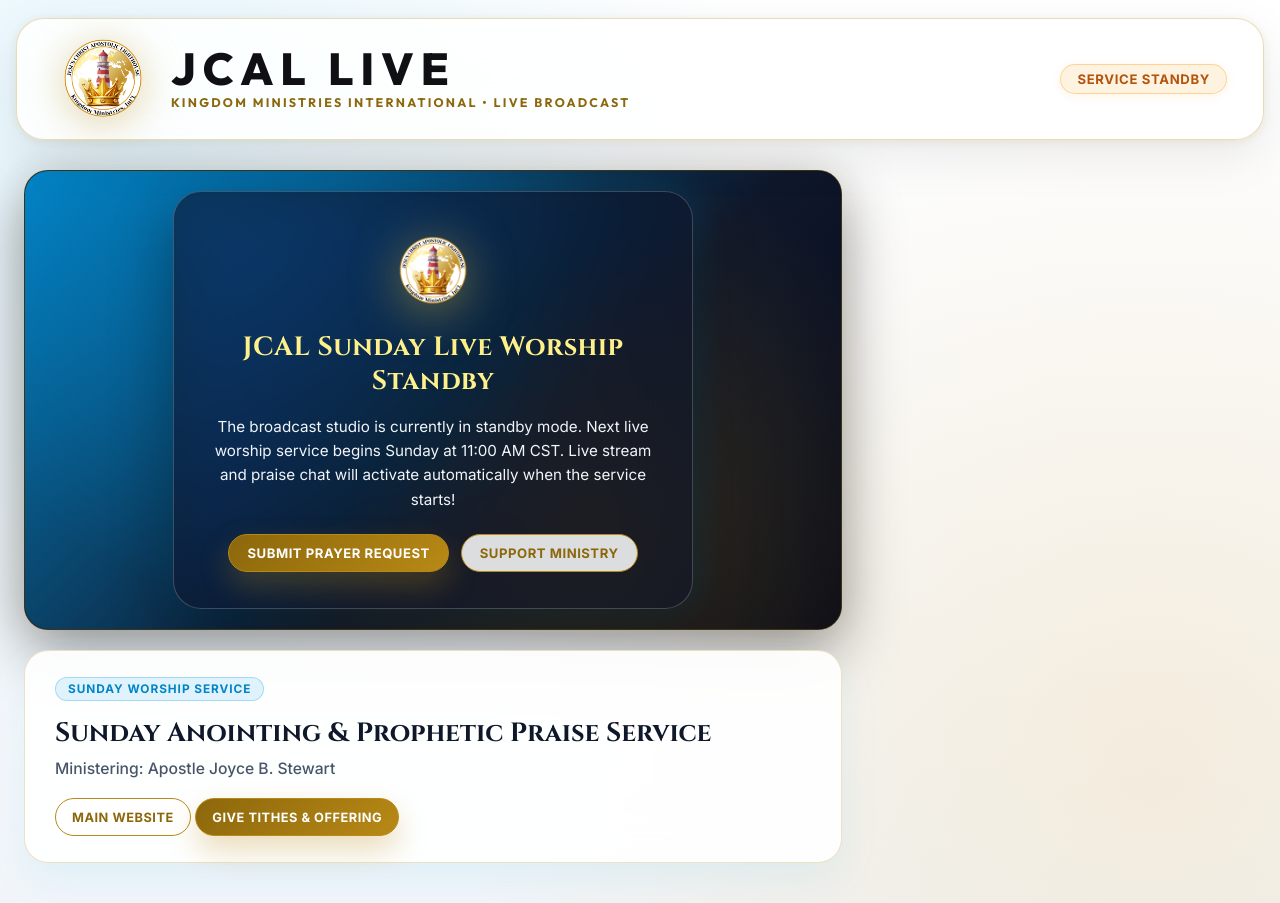
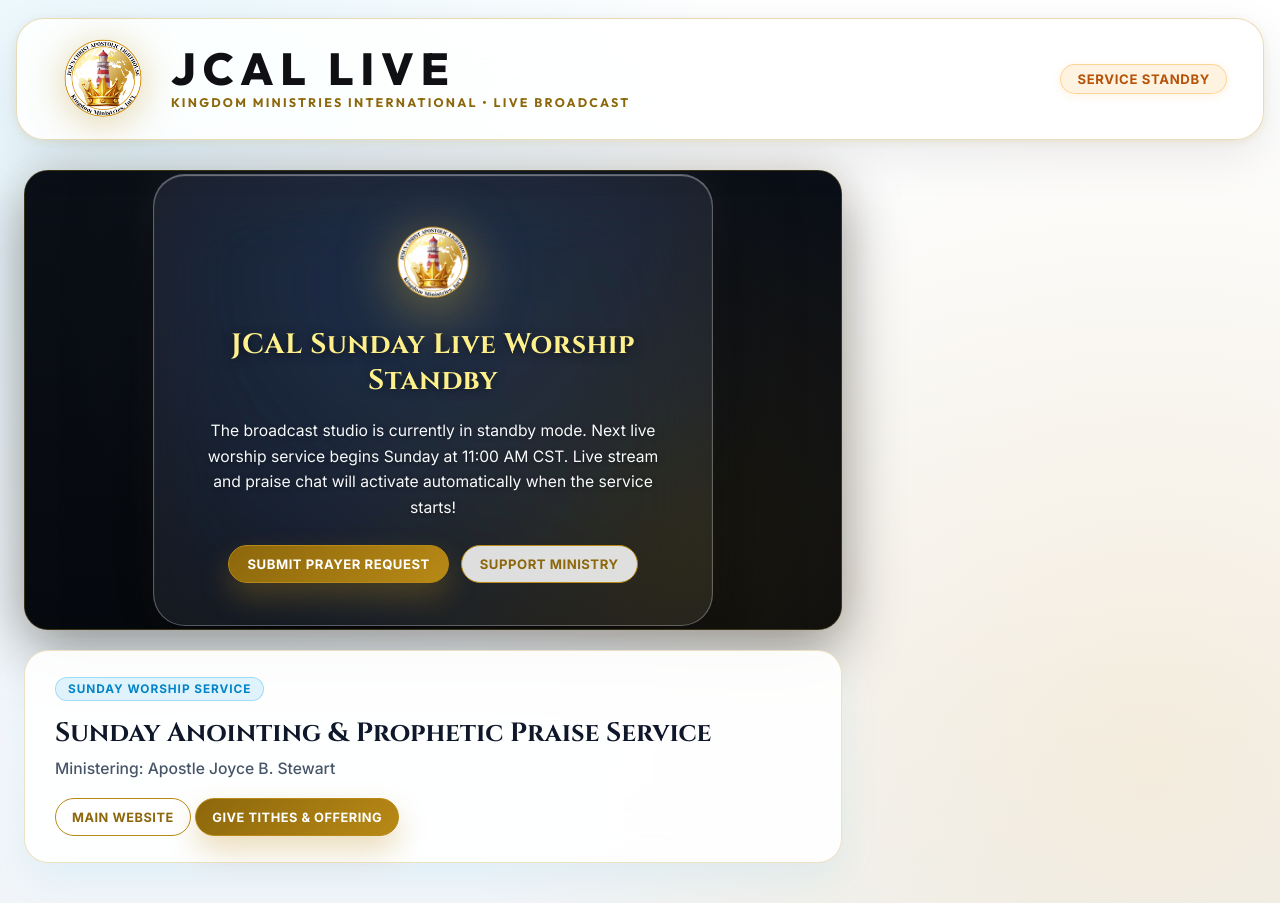
Before and after one commit to maliqbarnes/Jesus-christ-apostolic-lighthouse, a website: page public/stream.html in a window 1280 px wide. Drawn offline with nearby package versions, Linux system fonts and the light colour scheme.

Commit message:
style: apply dark obsidian backdrop (less blue) with ultra-crystal frosted glassmorphism card (more glass) on public live broadcast standby screen

```diff
--- a/public/stream.css
+++ b/public/stream.css
@@ -248,7 +248,7 @@
   filter: brightness(1.08) contrast(1.1) saturate(1.25);
 }
 
-/* SLEEK ROYAL BLUE BACKGROUND WITH BLURRED FROSTED GLASS FRONT CARD (100% CENTERED) */
+/* CINEMATIC OBSIDIAN STANDBY SCREEN WITH ULTRA-CRYSTAL FROSTED GLASS CARD (LESS BLUE, MORE GLASS) */
 .standby-screen {
   position: absolute;
   top: 0;
@@ -258,9 +258,9 @@
   width: 100%;
   height: 100%;
   background:
-    radial-gradient(circle at 30% 20%, rgba(2, 132, 199, 0.4), transparent 50%),
-    radial-gradient(circle at 70% 80%, rgba(184, 137, 22, 0.25), transparent 55%),
-    linear-gradient(135deg, #0284c7 0%, #0f172a 60%, #020617 100%);
+    radial-gradient(circle at 50% 30%, rgba(30, 41, 59, 0.6), transparent 70%),
+    radial-gradient(circle at 80% 80%, rgba(184, 137, 22, 0.12), transparent 50%),
+    linear-gradient(180deg, #0b0f17 0%, #06090e 100%);
   display: flex;
   flex-direction: column;
   align-items: center;
@@ -278,21 +278,24 @@
 }
 
 .standby-content {
-  max-width: 520px;
-  width: min(92%, 520px);
-  background: rgba(15, 23, 42, 0.68);
-  backdrop-filter: blur(28px) saturate(190%);
-  -webkit-backdrop-filter: blur(28px) saturate(190%);
-  border: 1.5px solid rgba(255, 255, 255, 0.2);
-  border-radius: 28px;
-  box-shadow: 0 20px 60px rgba(0, 0, 0, 0.4), 0 0 40px rgba(2, 132, 199, 0.25);
-  padding: clamp(24px, 4vw, 36px);
+  max-width: 560px;
+  width: min(94%, 560px);
+  background: rgba(255, 255, 255, 0.07);
+  backdrop-filter: blur(40px) saturate(220%);
+  -webkit-backdrop-filter: blur(40px) saturate(220%);
+  border: 1.5px solid rgba(255, 255, 255, 0.28);
+  border-radius: 32px;
+  box-shadow:
+    0 30px 80px rgba(0, 0, 0, 0.65),
+    0 0 40px rgba(255, 255, 255, 0.05),
+    inset 0 1px 1px rgba(255, 255, 255, 0.4);
+  padding: clamp(24px, 4.5vw, 42px);
   display: flex !important;
   flex-direction: column !important;
   align-items: center !important;
   justify-content: center !important;
   text-align: center !important;
-  gap: 16px;
+  gap: 18px;
   margin: 0 auto;
   box-sizing: border-box;
 }
@@ -306,31 +309,33 @@
 }
 
 .standby-emblem img {
-  width: clamp(60px, 12vw, 86px);
+  width: clamp(64px, 12vw, 92px);
   height: auto;
   margin: 0 auto;
-  filter: drop-shadow(0 8px 24px rgba(212, 175, 55, 0.5));
+  filter: drop-shadow(0 10px 28px rgba(212, 175, 55, 0.55));
 }
 
 .standby-screen h2 {
   font-family: 'Cinzel', serif;
-  font-size: clamp(1.2rem, 3.5vw, 1.65rem);
+  font-size: clamp(1.25rem, 3.6vw, 1.75rem);
   color: #fef08a;
   margin: 0 auto;
   line-height: 1.3;
   text-align: center;
   width: 100%;
   letter-spacing: 0.02em;
+  text-shadow: 0 2px 10px rgba(0,0,0,0.5);
 }
 
 .standby-screen p {
-  color: #f1f5f9;
-  font-size: clamp(0.85rem, 2.3vw, 0.95rem);
-  line-height: 1.6;
+  color: #f8fafc;
+  font-size: clamp(0.86rem, 2.3vw, 0.98rem);
+  line-height: 1.65;
   margin: 0 auto;
-  max-width: 460px;
+  max-width: 480px;
   text-align: center;
   width: 100%;
+  text-shadow: 0 1px 4px rgba(0,0,0,0.4);
 }
 
 .standby-actions {
```
Also changed, not shown: data/content.json (+2 -29 lines).
